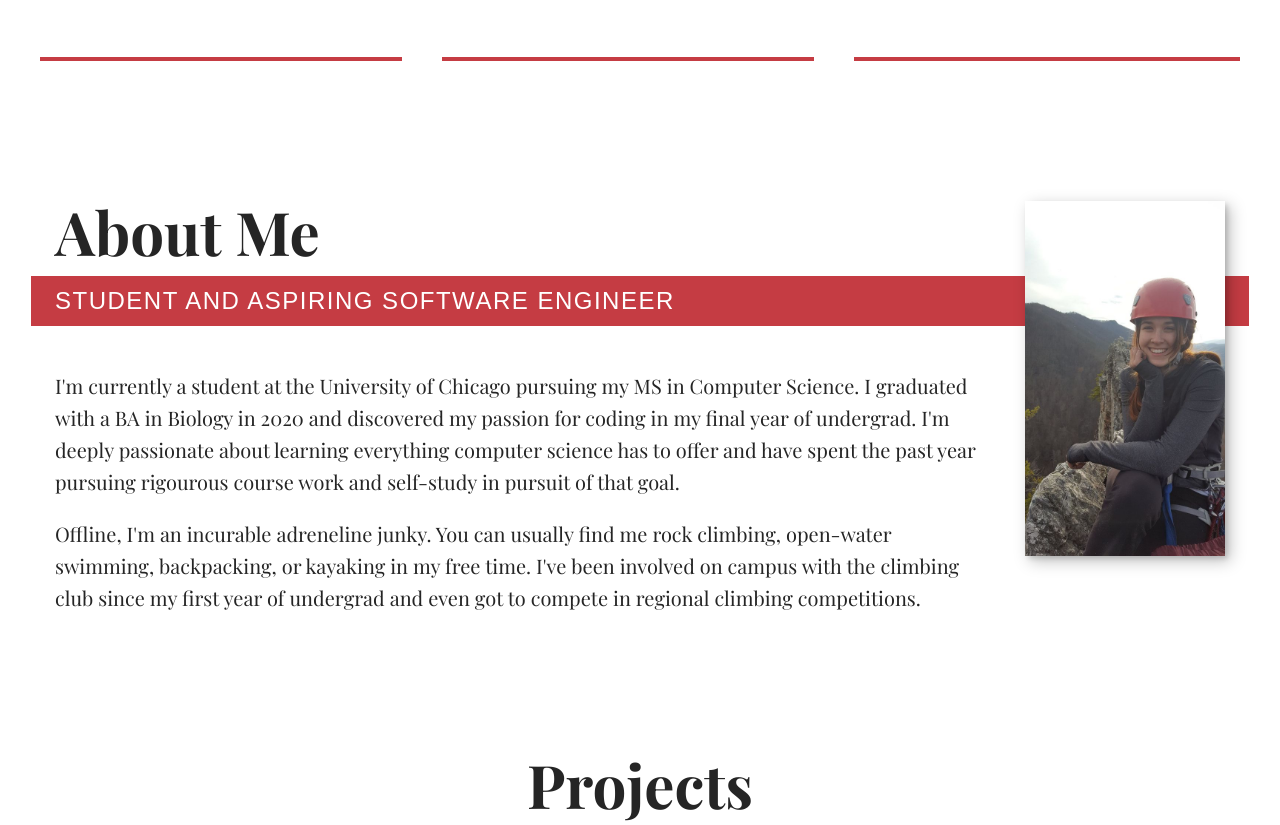
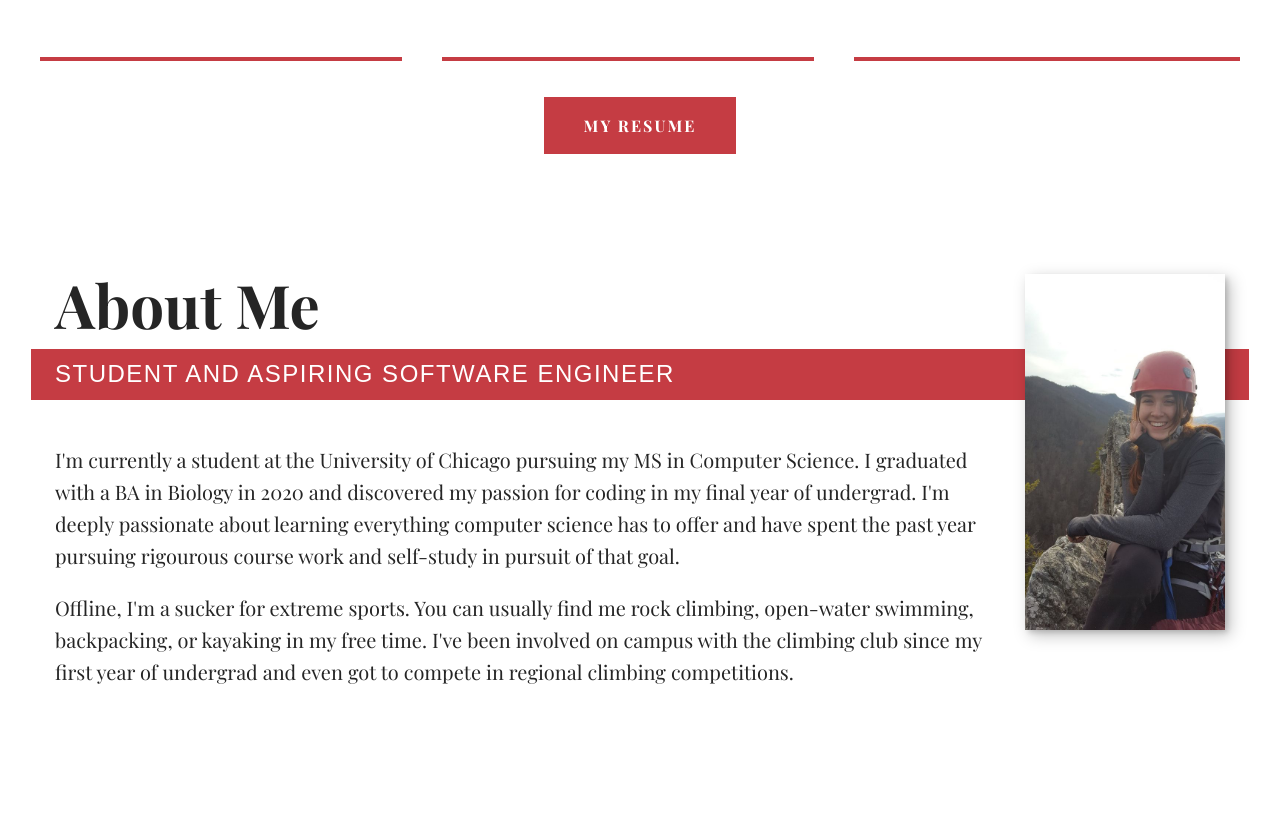
Before and after one commit to daniardalan/Personal_Website, a plain HTML site: page index.html in a window 1280 px wide. Shown: the part 1086-1911 px from the top of the page. Drawn offline with nearby package versions, Linux system fonts and the light colour scheme; a web font is replaced by a local one.

Commit message:
added button

```diff
--- a/css/style.css
+++ b/css/style.css
@@ -64,6 +64,27 @@ strong { font-weight: var(--fw-bold) }
 :focus {
     outline: 3px solid var(--clr-accent);
     outline-offset: 5px;
+}
+
+/* Buttons */
+
+.btn {
+    display: inline-block;
+    padding: 1em 2.5em;
+    margin-top: 1em;
+    background: var(--clr-accent);
+    color: var(--clr-light);
+    text-decoration: none;
+    cursor: pointer;
+    text-transform: uppercase;
+    font-size: 1rem;
+    letter-spacing: 2px;
+    font-weight: var(--fw-bold);
+    transition: transform 200ms ease-in-out;
+}
+
+.btn:hover {
+    transform: scale(1.1);
 }
 
 /* Typography */
--- a/index.html
+++ b/index.html
@@ -55,6 +55,7 @@
                     <p><b>University of Bristol</b><br><i>Oct 2018 - Jun 2019</i><br>Conducted experiments to determine electric charge on bees after interaction with various materials to investigate insect electroreception.</p>
                 </div>
             </div>
+            <a href="img/Academic Resume.pdf" class="btn">My Resume</a>
         </section>
 
 
@@ -67,7 +68,7 @@
                <p>I'm currently a student at the University of Chicago pursuing my MS in Computer Science. I graduated with a BA in Biology in 2020 and discovered my passion
                    for coding in my final year of undergrad. I'm deeply passionate about learning everything computer science has to offer and have spent the past year pursuing
                    rigourous course work and self-study in pursuit of that goal.</p>
-               <p>Offline, I'm an incurable adreneline junky. You can usually find me rock climbing, open-water swimming, backpacking, or kayaking in my free time. I've been involved
+               <p>Offline, I'm a sucker for extreme sports. You can usually find me rock climbing, open-water swimming, backpacking, or kayaking in my free time. I've been involved
                    on campus with the climbing club since my first year of undergrad and even got to compete in regional climbing competitions.</p>
            </div>
 
```
